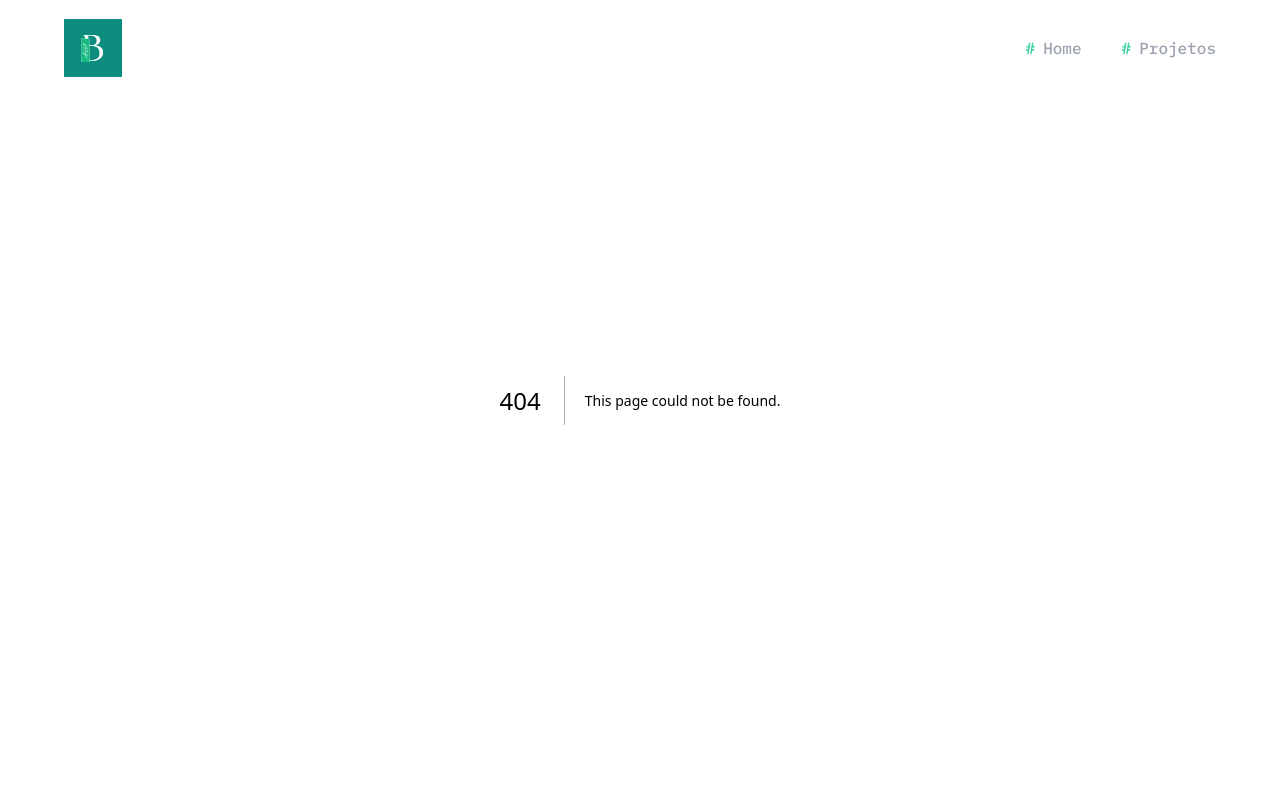
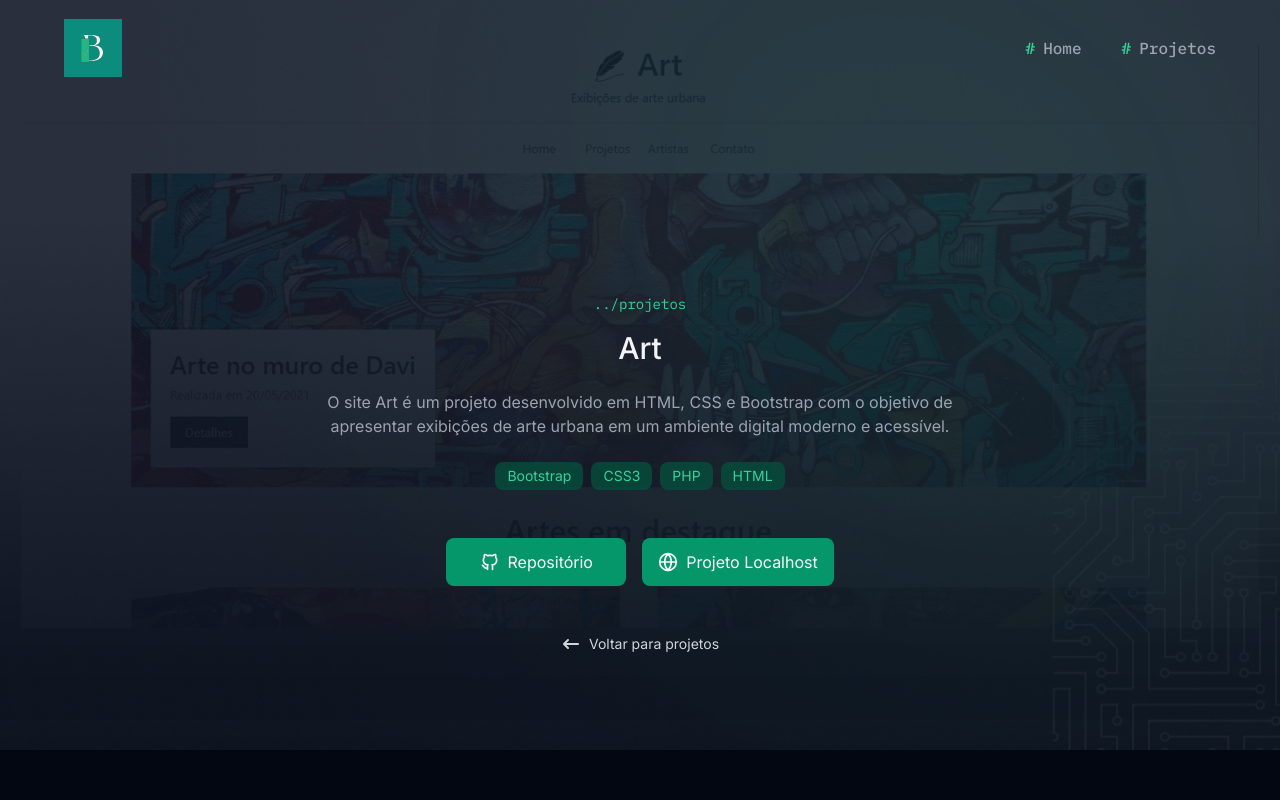
Before and after one commit to annabmaker/portifolio-anna-jeronimo, a Next.js app: page /projects/Art in a window 1280 px wide. Before the commit this address had no page. Shown: the top 800 px of the page. Built offline with nearby package versions, Linux system fonts and the light colour scheme.

Commit message:
add rotas dinamicas no Portifolio

```diff
--- /dev/null
+++ b/app/components/pages/project-datils/index.tsx
@@ -0,0 +1,55 @@
+import { TbBrandGithub } from "react-icons/tb"
+import { Button } from "../../button"
+import { SectionTitle } from "../../section-title"
+import { TechBadge } from "../../tech-badge"
+import {FiGlobe} from 'react-icons/fi'
+import { Link } from "../../link"
+import { HiArrowNarrowLeft } from "react-icons/hi"
+
+export const ProjectDetails = () =>{
+    return(
+        <section className="w-full sm:min-h-[750px] flex flex-col items-center justify-end relative pb-10 sm:pb-24 py-24 px-6 overflow-hidden">
+            <div
+            className="absolute inset-0 z-[-1]"
+            style={{
+                background: 'url(/images/hero-bg.png) no-repeat center/cover, url(/images/thumnail-art.png)'
+
+            }}
+            />
+                <SectionTitle
+                subtitle="projetos"
+                title="Art"
+                className="text-center items-center sm:[&h3]:text-4xl"
+                />
+                <p className="text-gray-400 text-center max-w-[640px] my-4 sm:my-6 text-sm sm:text-base">
+                   O site Art é um projeto desenvolvido em HTML, CSS e Bootstrap com o
+                   objetivo de apresentar exibições de arte urbana
+                    em um ambiente digital moderno e acessível.
+                </p>
+                <div className="w-full max-w-[330px] flex flex-wrap gap-2 items-center justify-center">
+                    <TechBadge name= "Bootstrap" />
+                    <TechBadge name= "CSS3" />
+                    <TechBadge name= "PHP" />
+                    <TechBadge name= "HTML" />
+                </div>
+                <div className="my-6 sm:my-12 flex items-center gap-2 sm:gap-4 flex-col sm:flex-row">
+                    <a href="https://github.com/annabmaker" target="_blank">
+                    <Button className="min-w-[180px]">
+                        <TbBrandGithub size={20} />
+                        Repositório
+                    </Button>
+                    </a>
+                     <a href="https://github.com/annabmaker" target="_blank">
+                    <Button className="min-w-[180px]">
+                        <FiGlobe size={20} />
+                        Projeto Localhost
+                    </Button>
+                    </a>
+                </div>
+                <Link href="/projects">
+                <HiArrowNarrowLeft size={20} />
+                Voltar para projetos
+                </Link>
+        </section>
+    )
+}
--- /dev/null
+++ b/app/components/pages/project-section/index.tsx
@@ -0,0 +1,12 @@
+//Array de objetos que vai ter titulo onde irá ficar os projetos
+
+
+
+export const ProjectSections = () =>{
+    return(
+        <section className="container my-12 md:my-32 flex flex-col gap-8 md:gap-32">
+
+
+        </section>
+    )
+}
--- /dev/null
+++ b/app/projects/[slug]/page.tsx
@@ -0,0 +1,14 @@
+// [slug] indicam uma rota dinâmica ou seja, uma página que muda com base no conteúdo da URL. É uma forma de criar páginas personalizadas para cada item, como projetos, posts ou produtos.
+
+
+
+
+import { ProjectDetails } from "@/app/components/pages/project-datils";
+
+export default function Project () {
+    return(
+        <>
+        <ProjectDetails />
+        </>
+    )
+}
```
